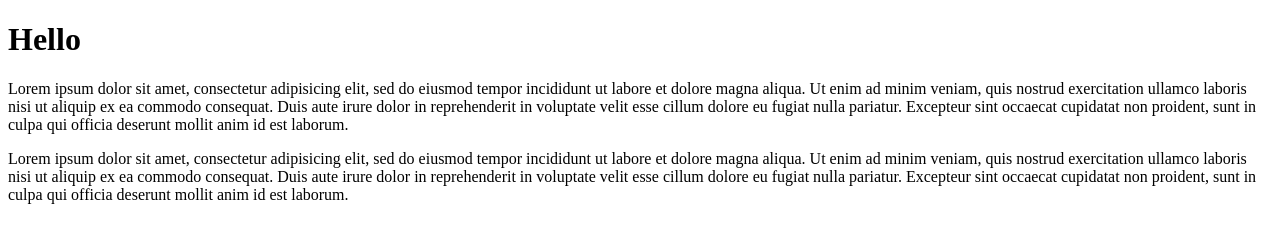
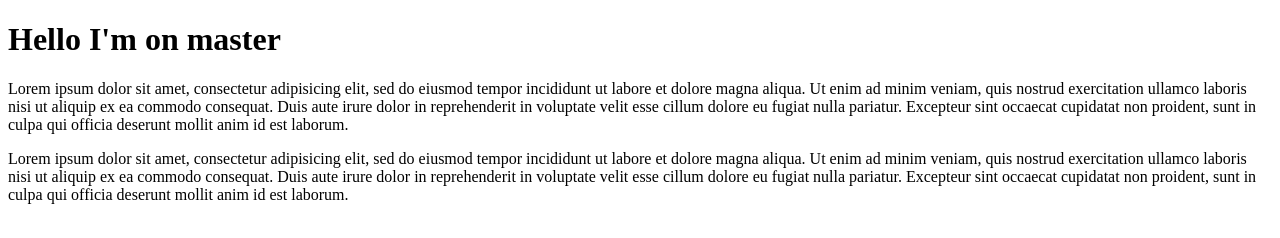
Before and after one commit to qcheeseborough/gittest2, a plain HTML site: page index.html in a window 1280 px wide. Drawn offline with Linux system fonts and the light colour scheme.

Commit message:
Create a conflict

```diff
--- a/index.html
+++ b/index.html
@@ -1,10 +1,10 @@
 <!doctype html>
 <html>
     <head>
-        <title>index</title>
+        <title>Document</title>
     </head>
     <body>
-        <h1>Hello</h1>
+        <h1>Hello I'm on master</h1>
         <p>Lorem ipsum dolor sit amet, consectetur adipisicing elit, sed do eiusmod tempor
         incididunt ut labore et dolore magna aliqua. Ut enim ad minim veniam, quis
         nostrud exercitation ullamco laboris nisi ut aliquip ex ea commodo consequat.
```
